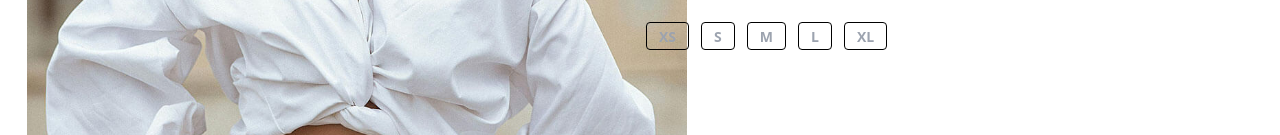
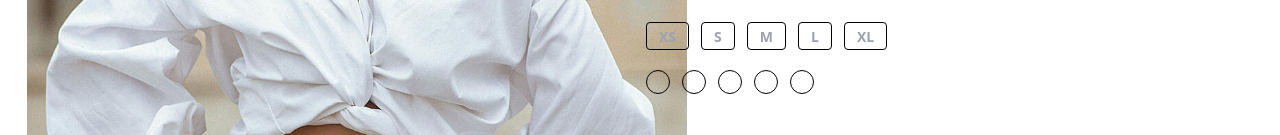
Before and after one commit to djangid63/Femme_Wardrobe_React, a React (Vite) app: page /product-details in a window 1280 px wide. Shown: the part 665-800 px from the top of the page. Built offline with nearby package versions, Linux system fonts and the light colour scheme.

Commit message:
Add color selection options to ProductDetails component

```diff
--- a/src/Pages/ProductDetails.jsx
+++ b/src/Pages/ProductDetails.jsx
@@ -47,7 +47,22 @@ const PowerSuitDetail = () => {
                 className="py-[2.5px] px-3 font-semibold cursor-pointer text-[14px] border border-black text-gray-400 rounded-[4px]"
               >XL
               </button>
-
+            </div>
+            <div className='flex gap-3 mt-5'>
+              {
+                (() => {
+                  let colors = {
+                    'red': 'bg-red-300',
+                    'blue': 'bg-blue-300',
+                    'green': 'bg-green-300',
+                    'yellow': 'bg-yellow-300',
+                    'black': 'bg-black',
+                  };
+                  return [...Array(5)].map((_, index) => (
+                    <div key={index} className={`w-6 h-6 rounded-full ${colors[index]} border border-black`}></div>
+                  ));
+                })()
+              }
             </div>
             <div></div>
           </div>
```
